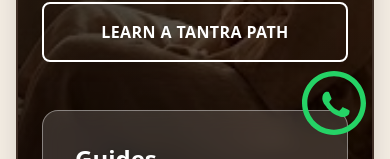
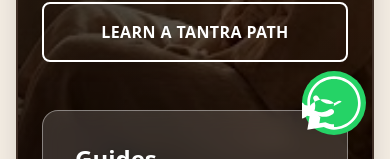
Before and after one commit to HarshalPatel1972/a1-tantra, a Next.js app: page / in a window 390 px wide. Shown: the part 685-844 px from the top of the page. Built offline with nearby package versions, Linux system fonts and the light colour scheme; no server answers.

Commit message:
Replace with official WhatsApp logo - phone handset in speech bubble

```diff
--- a/components/CallMeButton.tsx
+++ b/components/CallMeButton.tsx
@@ -13,14 +13,26 @@ export default function CallMeButton() {
           onClick={() => window.open(whatsappUrl)}
           className="flex items-center justify-center transition-all duration-300 transform hover:scale-110 active:scale-95"
           title="Chat with us on WhatsApp"
+          aria-label="Open WhatsApp chat"
         >
-          {/* WhatsApp Icon - Green with large size */}
+          {/* Official WhatsApp Logo - Phone handset in speech bubble */}
           <svg
-            className="w-16 h-16 md:w-24 md:h-24 text-[#25D366] transition-transform duration-300 hover:scale-110"
+            className="w-16 h-16 md:w-24 md:h-24 text-[#25D366] transition-transform duration-300"
+            viewBox="0 0 24 24"
             fill="currentColor"
-            viewBox="0 0 32 32"
           >
-            <path d="M16 0C7.16 0 0 7.16 0 16s7.16 16 16 16 16-7.16 16-16S24.84 0 16 0zm0 29.33c-7.32 0-13.33-6.01-13.33-13.33S8.68 2.67 16 2.67s13.33 6.01 13.33 13.33S23.32 29.33 16 29.33zm7.06-10.07c-.33-.16-1.97-.96-2.28-1.07-.31-.11-.54-.17-.76.17-.22.34-.85 1.08-1.04 1.3-.19.22-.38.25-.71.08-.33-.17-1.41-.51-2.68-1.64-.99-.88-1.66-1.96-1.85-2.3-.19-.34-.02-.51.14-.68.15-.15.33-.39.5-.58.17-.19.22-.33.33-.55.11-.22.06-.41-.03-.58-.09-.17-.76-1.8-1.03-2.46-.27-.65-.54-.56-.76-.57-.2-.01-.43-.01-.65-.01-.22 0-.59.09-.9.43-.31.34-1.18 1.14-1.18 2.78 0 1.64 1.21 3.23 1.37 3.45.16.22 2.36 3.63 5.76 5.08.8.35 1.42.55 1.9.71.8.26 1.53.22 2.1.13.64-.09 1.98-.81 2.26-1.59.28-.78.28-1.45.2-1.59-.09-.14-.31-.22-.64-.38z" />
+            {/* Circle background */}
+            <circle cx="12" cy="12" r="12" />
+            {/* Speech bubble outline */}
+            <path
+              d="M12 2C6.48 2 2 6.48 2 12c0 1.54.36 3 .97 4.29L2 22l6.18-.99C9.71 21.75 10.8 22 12 22c5.52 0 10-4.48 10-10S17.52 2 12 2zm0 18c-1.07 0-2.09-.25-3.01-.7l-.22-.12-2.27.37.38-2.21-.14-.23C3.75 14.92 3 13.59 3 12c0-4.97 4.03-9 9-9s9 4.03 9 9-4.03 9-9 9z"
+              fill="white"
+            />
+            {/* Phone handset */}
+            <path
+              d="M14.88 11.53c-.38-.42-1.03-.48-1.53-.15-.97.66-1.97.98-2.88.98-1.85 0-3.55-1.03-4.43-2.68-.23-.42-.8-.6-1.28-.4-.48.2-.7.73-.5 1.2.45.74.71 1.6.71 2.51 0 1.5-.54 2.93-1.56 4.05l-1.56-.26c-.42.63-1.19.99-2 .99-.67 0-1.32-.23-1.83-.64-.52-.41-.82-1.04-.82-1.71 0-.67.3-1.3.82-1.71.51-.41 1.16-.64 1.83-.64.81 0 1.58.36 2 .99l1.56-.26c1.02 1.12 2.45 1.66 3.95 1.66.91 0 1.91-.32 2.88-.98.5-.33 1.15-.27 1.53.15.38.42.32 1.09-.15 1.46-.98.71-2.16 1.11-3.37 1.11-2.04 0-3.96-.9-5.24-2.46l-1.99.33c-.31.66-.98 1.09-1.72 1.09-1.1 0-2-1.01-2-2.25 0-1.24.9-2.25 2-2.25.74 0 1.41.43 1.72 1.09l1.99.33c1.28-1.56 3.2-2.46 5.24-2.46 1.21 0 2.39.4 3.37 1.11.47.37.53 1.04.15 1.46z"
+              fill="white"
+            />
           </svg>
         </button>
       </div>
```
